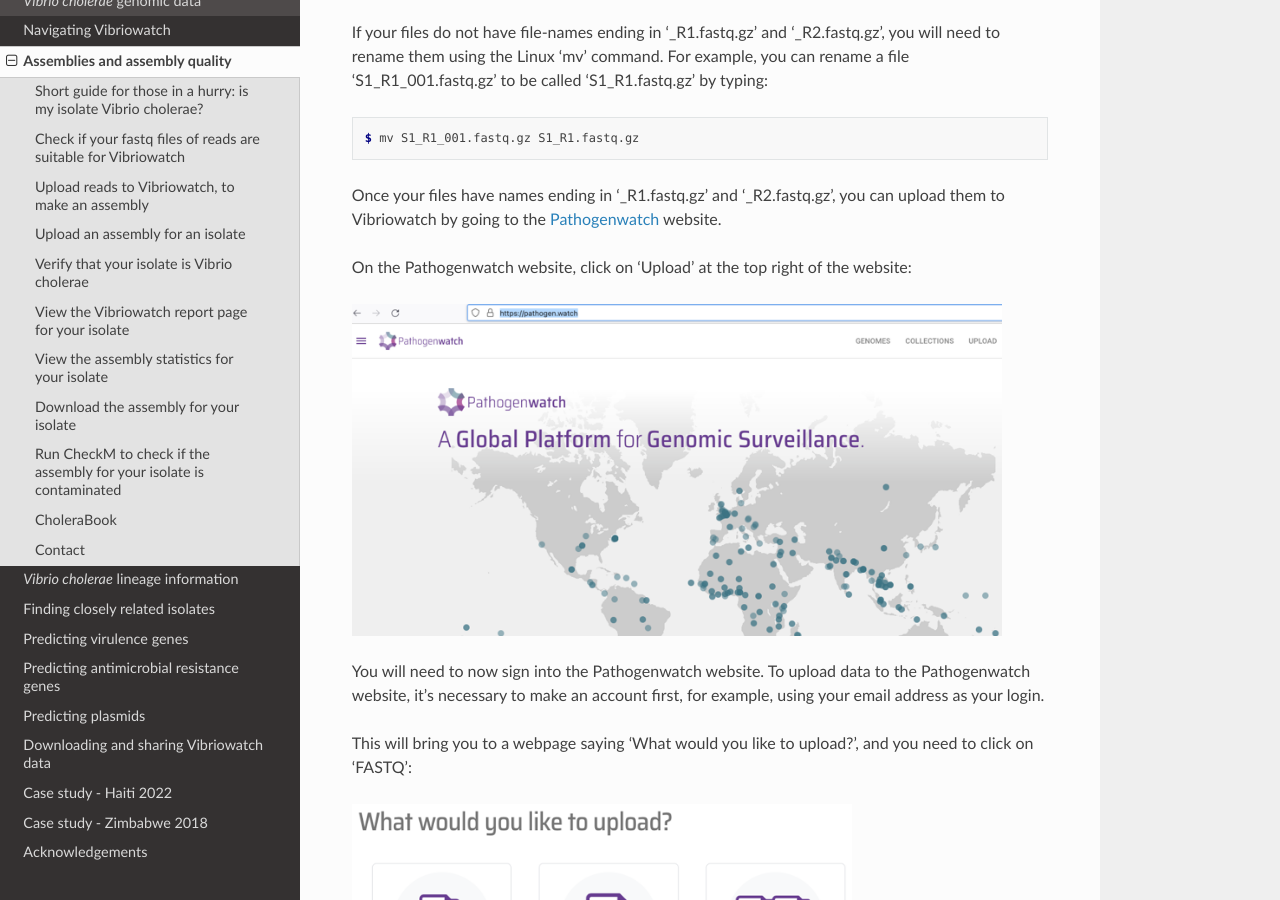
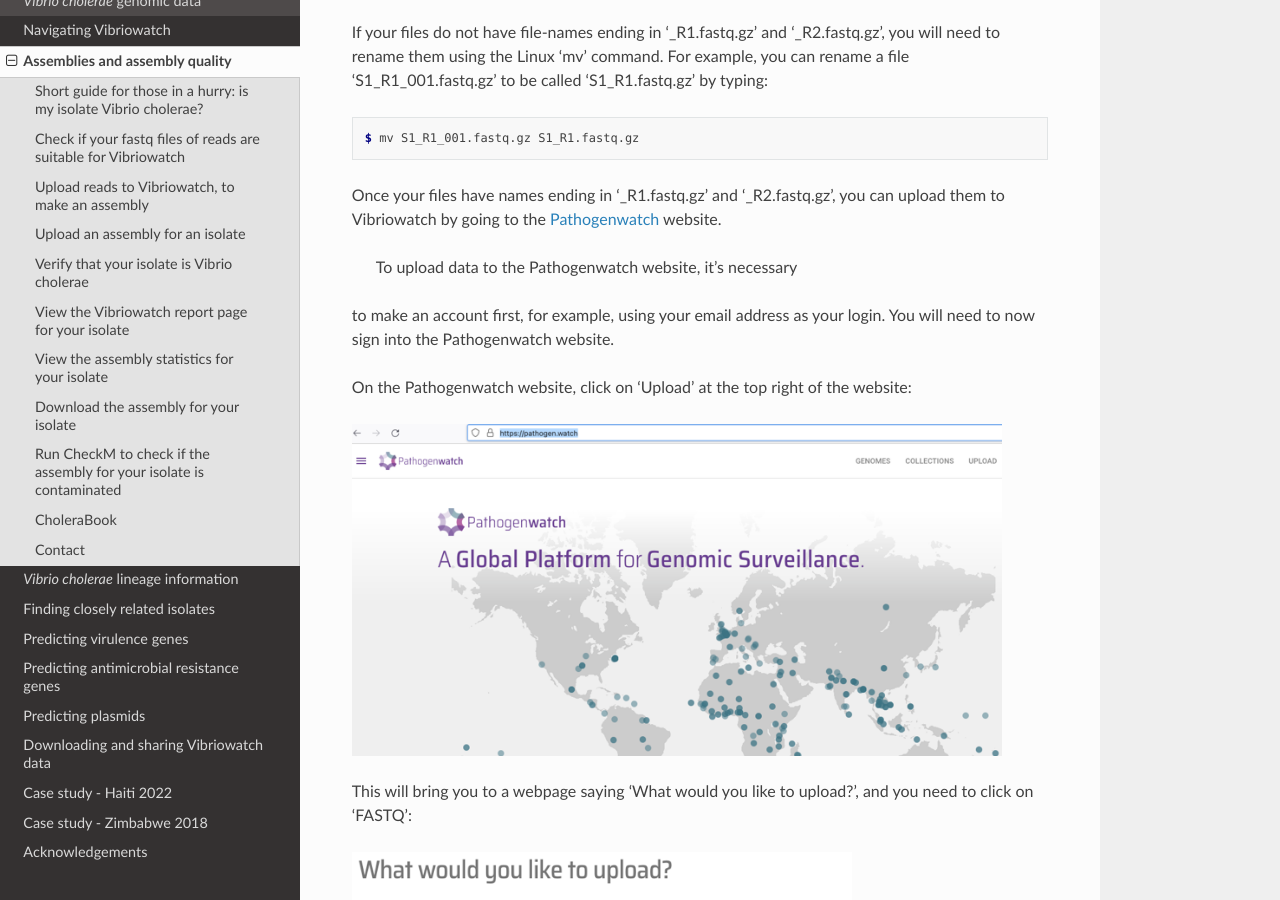
Before and after one commit to avrilcoghlan/vibriowatch, a Sphinx documentation site: the page built from docs/source/assemblies.rst, in a window 1280 px wide and 900 px high, scrolled down 4398 px. Built offline with Sphinx 7.4.7 and the Read the Docs theme 3.1.0, drawn with Linux system fonts in a browser that asks for light colours; some of the changed text lies outside the part shown.

```diff
--- a/docs/source/assemblies.rst
+++ b/docs/source/assemblies.rst
@@ -28,12 +28,12 @@ You can upload your raw reads or assembly to Vibriowatch by going to the `Pathog
 
 .. _Pathogenwatch: https://pathogen.watch/
 
+To upload data it's necessary to make an account first, for example, using your email address as your login. Now log into Pathogenwatch.
+
 On the Pathogenwatch website, click on 'Upload' at the top right of the website:
 
 .. image:: Picture1.png
   :width: 650
-
-To upload data it's necessary to make an account first, for example, using your email address as your login. Now log into Pathogenwatch.
 
 This will bring you to a webpage saying 'What would you like to upload?', and you need to click on 'FASTQ' for reads,
 or 'Single genome FASTAs' for an assembly (or for assemblies for several isolates):
@@ -116,13 +116,14 @@ Once your files have names ending in '_R1.fastq.gz' and '_R2.fastq.gz', you can
 
 .. _Pathogenwatch: https://pathogen.watch/
 
+ To upload data to the Pathogenwatch website, it's necessary
+to make an account first, for example, using your email address as your login.
+You will need to now sign into the Pathogenwatch website.
+
 On the Pathogenwatch website, click on 'Upload' at the top right of the website:
 
 .. image:: Picture1.png
   :width: 650
-
-You will need to now sign into the Pathogenwatch website. To upload data to the Pathogenwatch website, it's necessary
-to make an account first, for example, using your email address as your login.
 
 This will bring you to a webpage saying 'What would you like to upload?', and you need to click on 'FASTQ':
 
@@ -178,12 +179,12 @@ You can upload your assembly to Vibriowatch by going to the `Pathogenwatch`_ web
 
 .. _Pathogenwatch: https://pathogen.watch/
 
+To upload data it's necessary to make an account first, for example, using your email address as your login. Now log into Pathogenwatch.
+
 On the Pathogenwatch website, click on 'Upload' at the top right of the website:
 
 .. image:: Picture1.png
   :width: 650
-
-To upload data it's necessary to make an account first, for example, using your email address as your login. Now log into Pathogenwatch.
 
 This will bring you to a webpage saying 'What would you like to upload?', and you need to click on 'Single genome FASTAs' for an assembly (or for assemblies for several isolates):
 
```
